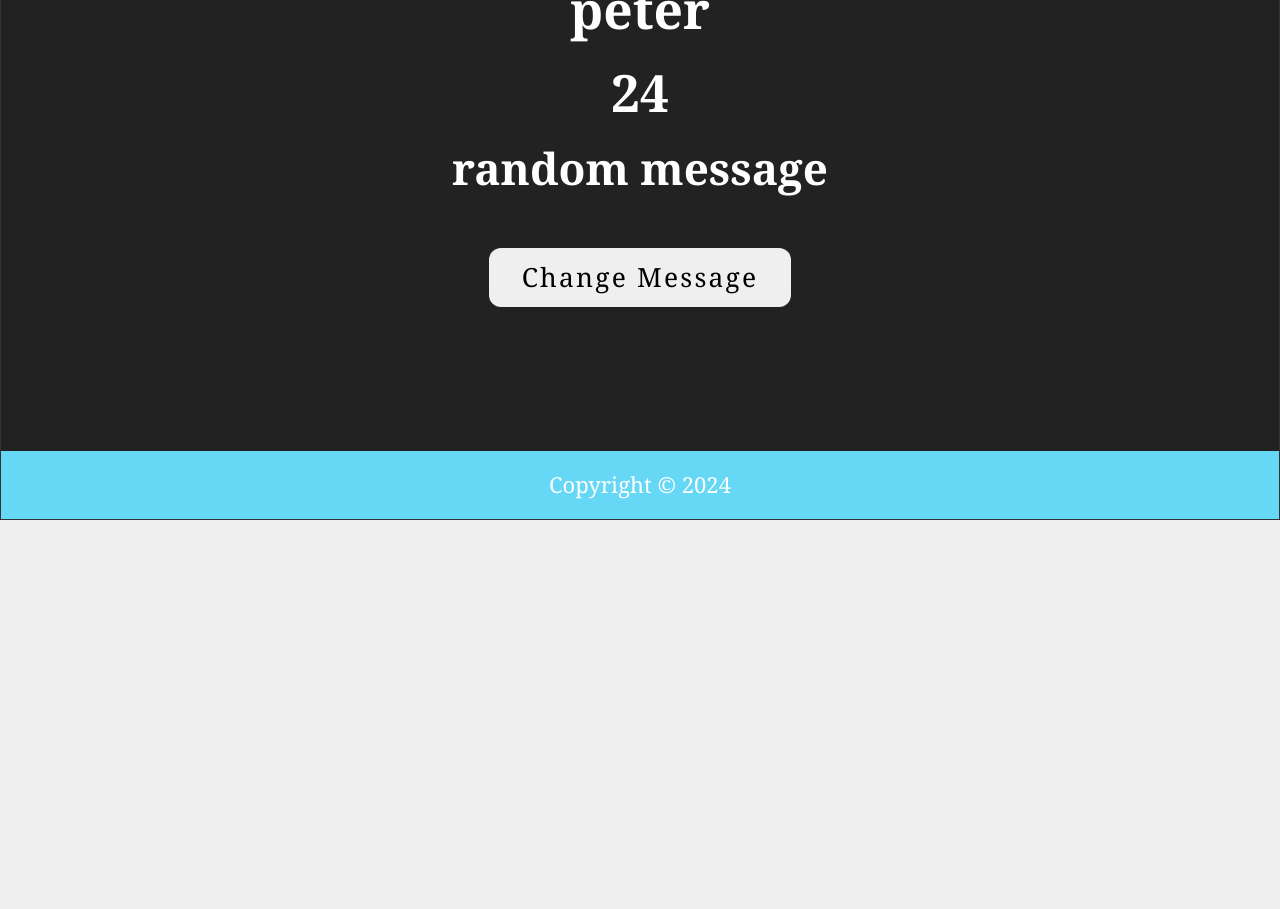
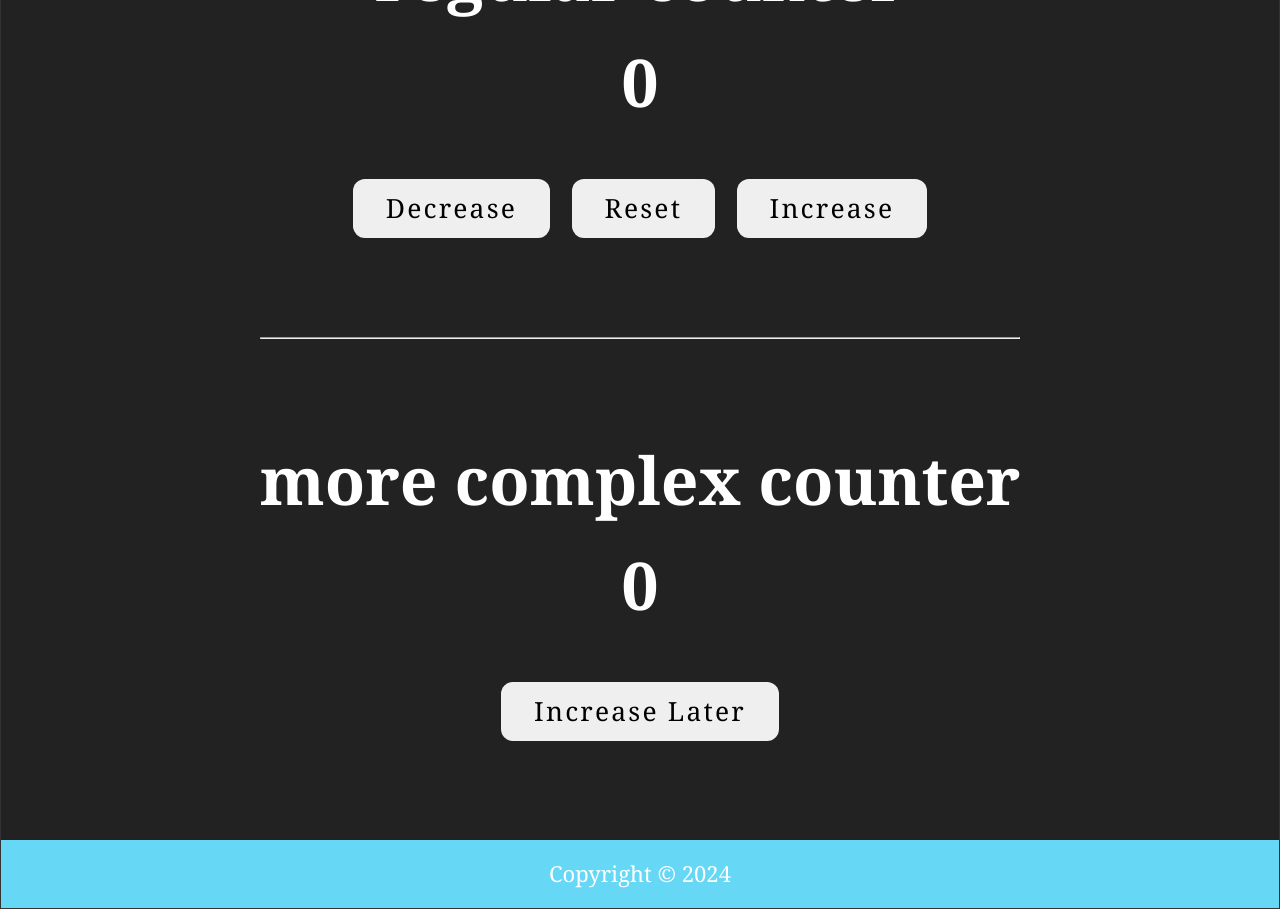
Before and after one commit to Jogata/SoftUni-React-Project, a React (Vite) app in the folder client/: page / in a window 1280 px wide. Shown: the part 280-1189 px from the top of the page. Before the commit the page ends 800 px from the top, so only its background shows below. Built offline with nearby package versions, Linux system fonts and the light colour scheme; a web font is replaced by a local one.

Commit message:
use state exercise

```diff
--- a/client/src/App.jsx
+++ b/client/src/App.jsx
@@ -524,6 +524,63 @@
   );
 };
 
+
+const UseStateCounter = () => {
+  const [value, setValue] = useState(0);
+
+  const reset = () => {
+    setValue(0);
+  };
+
+  const complexIncrease = () => {
+    setTimeout(() => {
+      console.log("timeout");
+      // setValue(value + 1);
+      setValue((prevState) => {
+        return prevState + 1;
+      });
+    }, 2000);
+  };
+
+  return (
+    <>
+      <section style={{ margin: '4rem 0' }}>
+        <h2>regular counter</h2>
+        <h1>{value}</h1>
+        <button
+          className='btn'
+          onClick={() => setValue(value - 1)}
+        >
+          decrease
+        </button>
+        <button
+          className='btn'
+          onClick={reset}
+        >
+          reset
+        </button>
+        <button
+          className='btn'
+          onClick={() => setValue(value + 1)}
+        >
+          increase
+        </button>
+      </section>
+      <hr />
+      <section style={{ margin: '4rem 0' }}>
+        <h2>more complex counter</h2>
+        <h1>{value}</h1>
+        <button
+          className='btn'
+          onClick={complexIncrease}
+        >
+          increase later
+        </button>
+      </section>
+    </>
+  );
+};
+
 function App() {
   return (
     <>
@@ -531,7 +588,8 @@
         <div className="body">
           <Header title="React JS Blog" />
           <div className="container">
-            <UseStateObject />
+            {/* <UseStateObject /> */}
+            <UseStateCounter />
           </div>
           {/* <User name="Jogata" /> */}
           {/* <User render={(isLoggedIn) => isLoggedIn ? "Jogata" : "Guest" } /> */}
```
